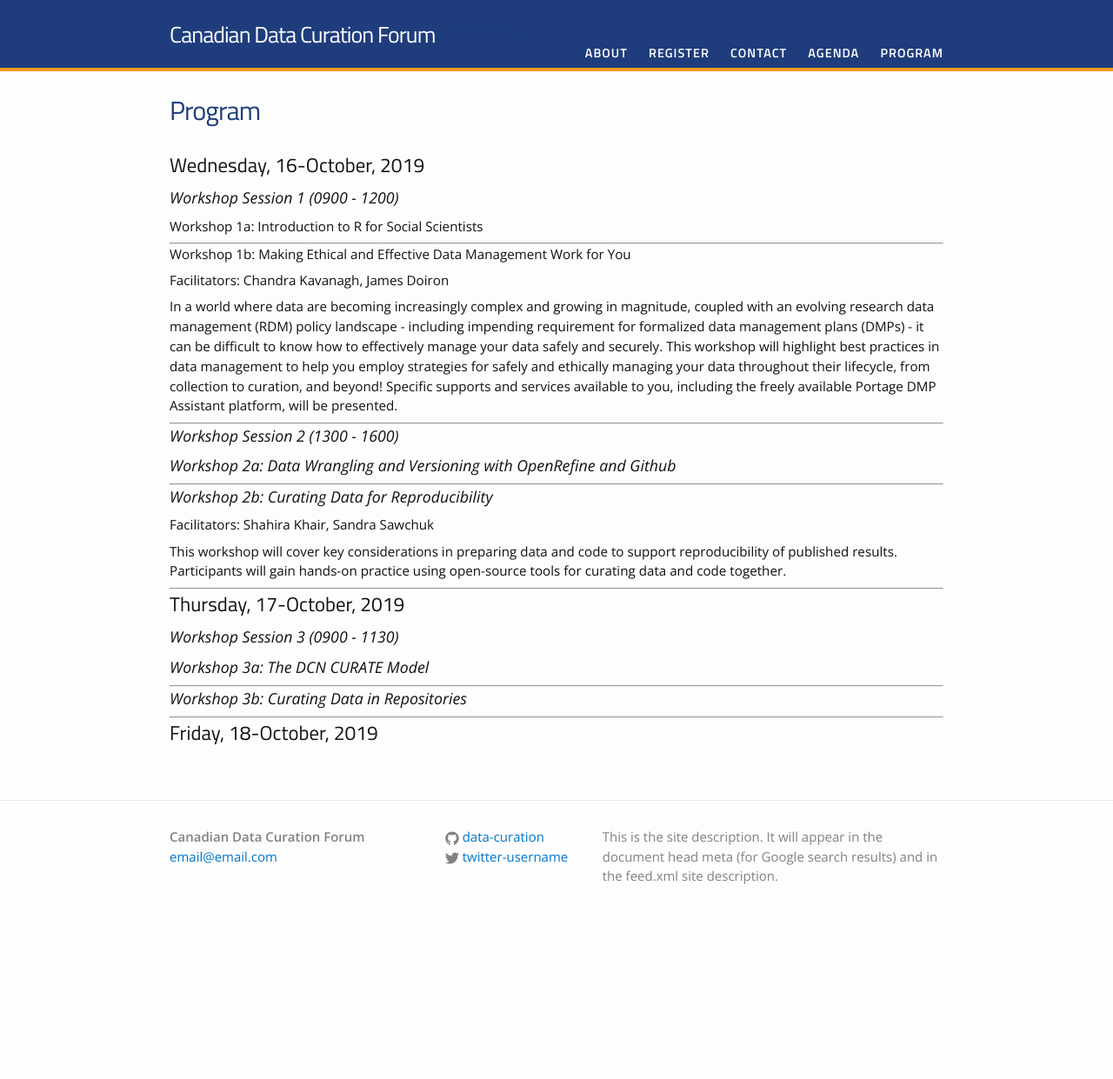
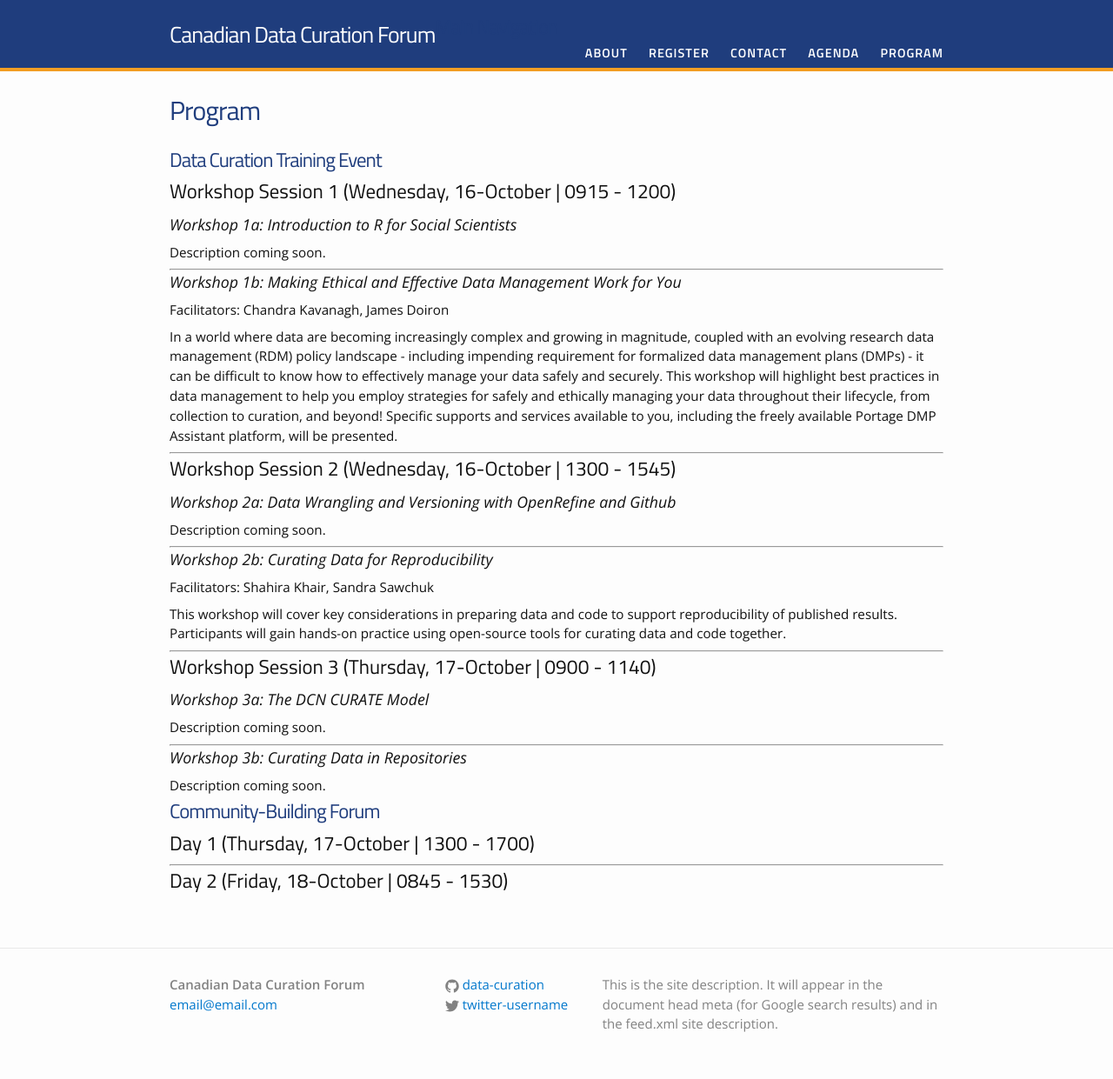
Before and after one commit to data-curation/data-curation.github.io, a Jekyll site: the page built from program.md, in a window 1280 px wide. Shown: the whole page at 87% size. Built offline with Jekyll 4.4.1, drawn with Linux system fonts in a browser that asks for light colours; before the commit the page ends 1071 px from its top, so only the background shows below that.

Commit message:
Update program.md

```diff
--- a/program.md
+++ b/program.md
@@ -4,22 +4,23 @@ title: Program
 permalink: /program/
 ---
 
-## Wednesday, 16-October, 2019
+# Data Curation Training Event
+## Workshop Session 1 (Wednesday, 16-October | 0915 - 1200)
 
-### Workshop Session 1 (0900 - 1200)
-
-#### Workshop 1a: Introduction to R for Social Scientists
+### Workshop 1a: Introduction to R for Social Scientists
+Description coming soon.
 
 ---
-#### Workshop 1b: Making Ethical and Effective Data Management Work for You
+### Workshop 1b: Making Ethical and Effective Data Management Work for You
 Facilitators: Chandra Kavanagh, James Doiron
 
 In a world where data are becoming increasingly complex and growing in magnitude, coupled with an evolving research data management (RDM) policy landscape - including impending requirement for formalized data management plans (DMPs) - it can be difficult to know how to effectively manage your data safely and securely. This workshop will highlight best practices in data management to help you employ strategies for safely and ethically managing your data throughout their lifecycle, from collection to curation, and beyond!  Specific supports and services available to you, including the freely available Portage DMP Assistant platform, will be presented.
 
 ---
-### Workshop Session 2 (1300 - 1600)
+## Workshop Session 2 (Wednesday, 16-October | 1300 - 1545)
 
 ### Workshop 2a: Data Wrangling and Versioning with OpenRefine and Github
+Description coming soon.
 
 ---
 ### Workshop 2b: Curating Data for Reproducibility
@@ -28,13 +29,18 @@ Facilitators: Shahira Khair, Sandra Sawchuk
 This workshop will cover key considerations in preparing data and code to support reproducibility of published results. Participants will gain hands-on practice using open-source tools for curating data and code together.
 
 ---
-## Thursday, 17-October, 2019
-
-### Workshop Session 3 (0900 - 1130)
+## Workshop Session 3 (Thursday, 17-October | 0900 - 1140)
 
 ### Workshop 3a: The DCN CURATE Model
+Description coming soon.
+
 ---
 ### Workshop 3b: Curating Data in Repositories
+Description coming soon.
 
+
+# Community-Building Forum
+
+## Day 1 (Thursday, 17-October | 1300 - 1700)
 ---
-## Friday, 18-October, 2019
+## Day 2 (Friday, 18-October | 0845 - 1530)
```
